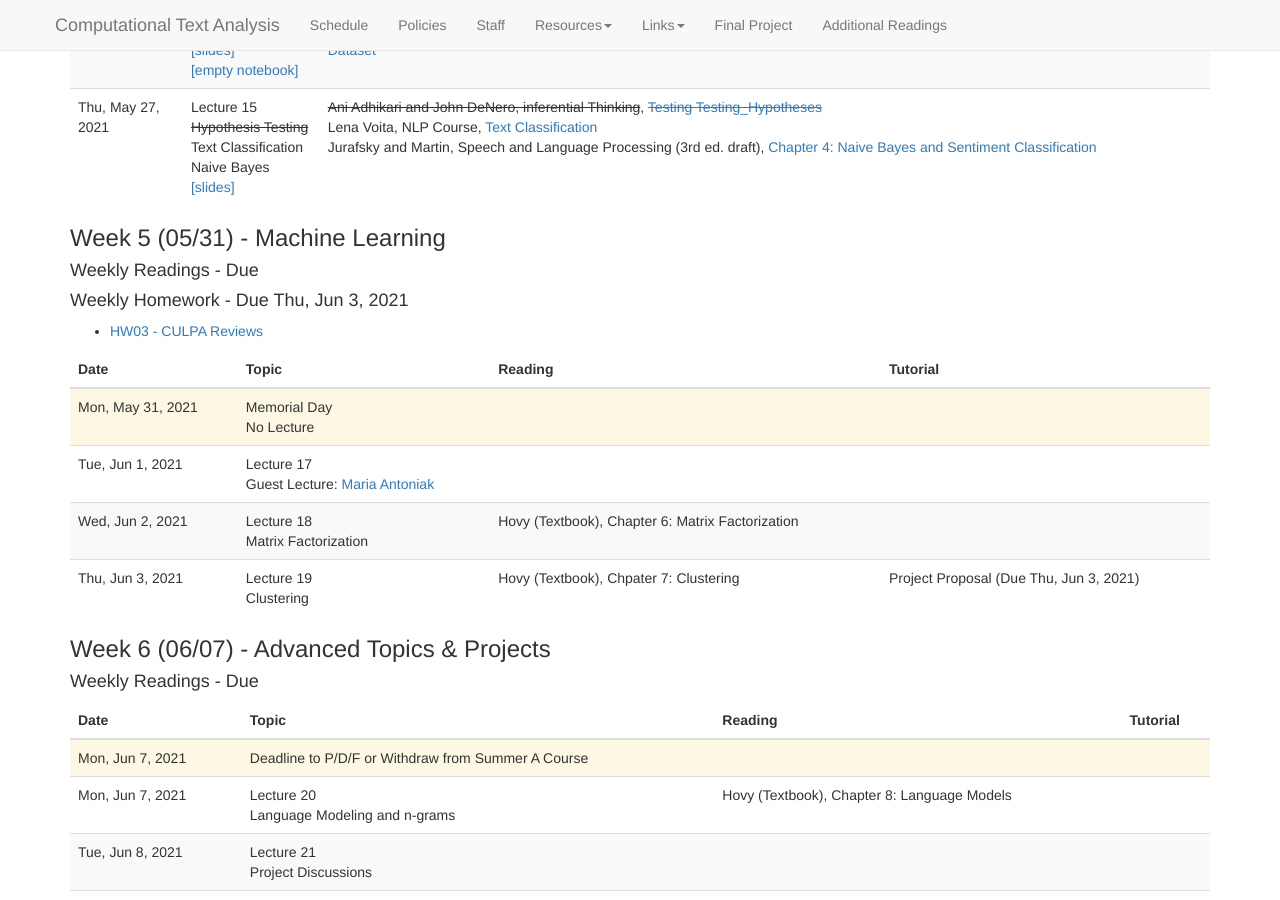
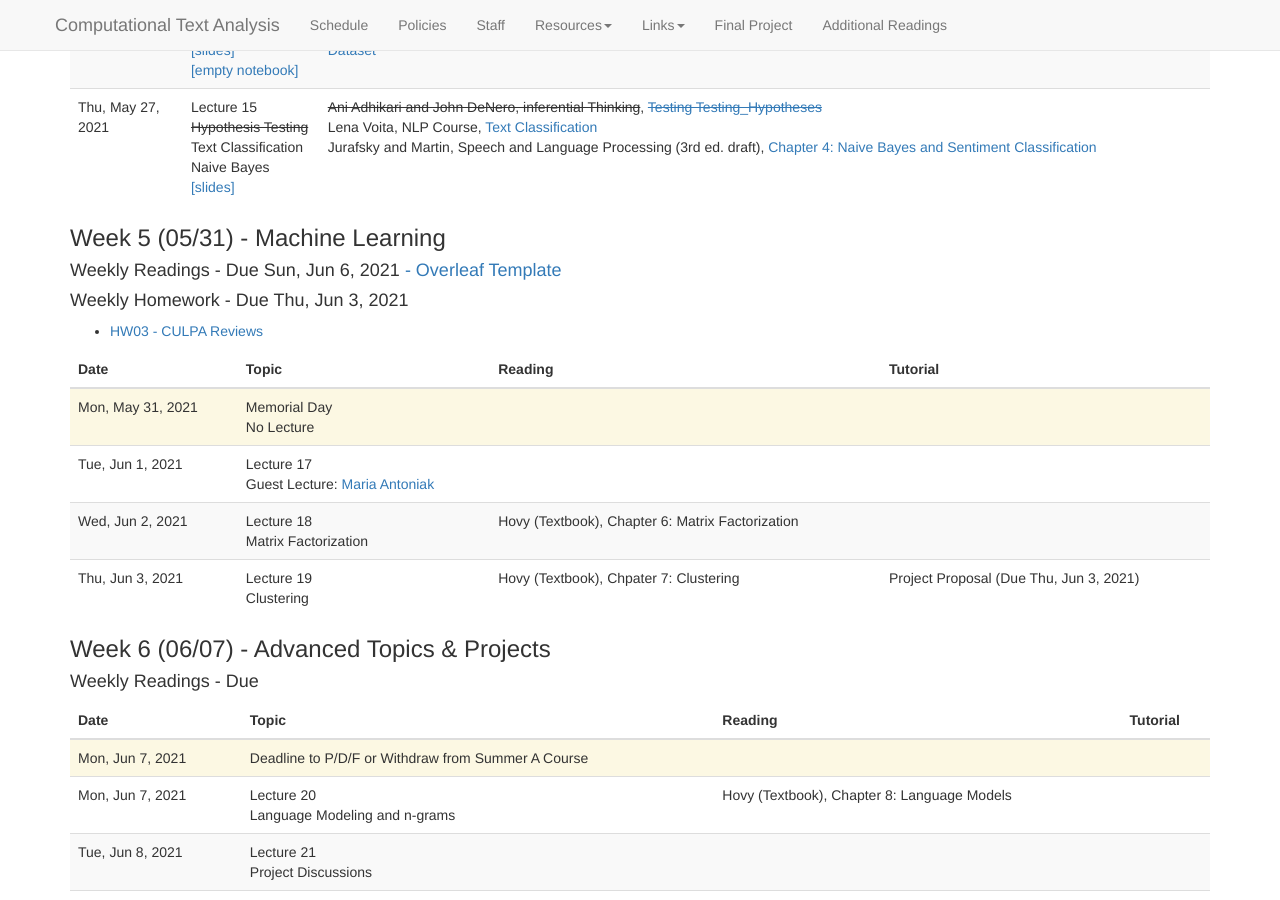
Before and after one commit to BC-COMS-2710/BC-COMS-2710.github.io, a Jekyll site: the page built from schedule.md, in a window 1280 px wide and 900 px high, scrolled down 2642 px. Built offline with Jekyll 4.4.1, drawn with Linux system fonts in a browser that asks for light colours; nearby versions of some CDN libraries.

Commit message:
Schedule: Reading 05

```diff
--- a/_data/schedule.yaml
+++ b/_data/schedule.yaml
@@ -356,6 +356,8 @@
           authors: Jurafsky and Martin, Speech and Language Processing (3rd ed. draft)
 -
   name: "Week 5 (05/31) - Machine Learning"
+  readings_deadline: 2021-06-06
+  readings_overleaf: https://www.overleaf.com/read/wcrggyfcjvwj
   homework_title: "HW03 - CULPA Reviews"
   homework_deadline: 2021-06-03
   homework_url: https://coms2710.columbiajupyter2.org/hub/user-redirect/git-pull?repo=https%3A%2F%2Fgithub.com%2FBC-COMS-2710%2Fsummer21-material&urlpath=lab%2Ftree%2Fsummer21-material%2Fhomeworks%2FHW03%2FHW03.ipynb&branch=master
```
